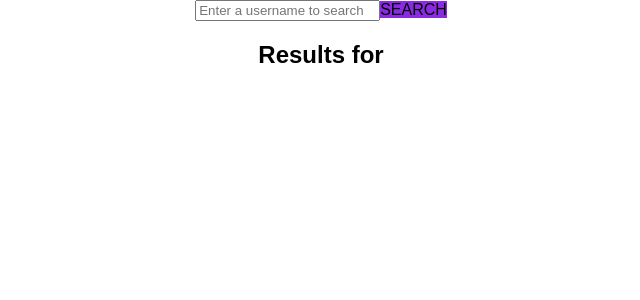
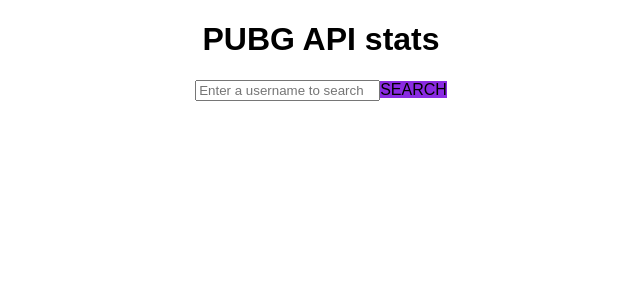
Before and after one commit to JessePeplinski/pubg-react, a React (Create React App) app: page / in a window 1280 px wide. Shown: the top 300 px of the page, without its empty margins (319-959 px from the left). Built offline with nearby package versions, Linux system fonts and the light colour scheme.

Commit message:
Add h1 on app, add conditional for results for

```diff
--- a/src/Components/App/App.js
+++ b/src/Components/App/App.js
@@ -33,6 +33,7 @@
     render() {
         return (
             <div className="App">
+                <h1>PUBG API stats</h1>
                 <SearchBar onSearch={this.search} />
                 <SearchResults searchResults={this.state.searchResults} />
             </div>
--- a/src/Components/Match/Match.js
+++ b/src/Components/Match/Match.js
@@ -19,6 +19,7 @@
     }
 
     // TODO: Pass in username here as well
+    // TODO: Make this not render twice on click
     searchMatch() {
         PUBG.getMatchIdStats(this.props.match.id).then(matchResults => {
             this.setState({
--- a/src/Components/SearchResults/SearchResults.js
+++ b/src/Components/SearchResults/SearchResults.js
@@ -7,7 +7,7 @@
     render() {
         return (
             <div className="SearchResults">
-                <h2>Results for {PUBG.username}</h2>
+                {PUBG.username ? <h2>Results for {PUBG.username}</h2> : null}
                 <MatchList matches={this.props.searchResults} onMatchSearch={this.props.onMatchSearch}/>
             </div>
         );
```
